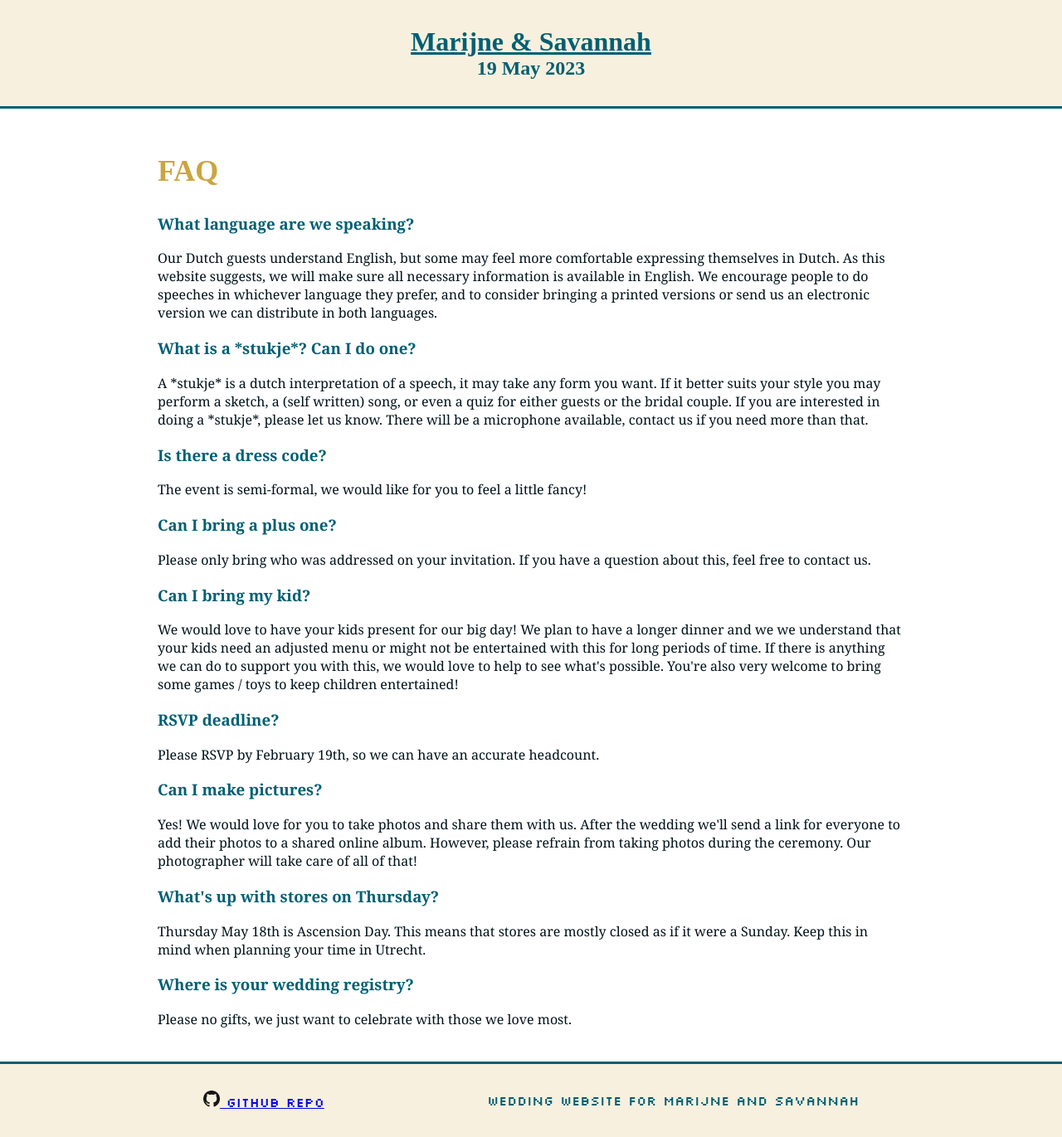
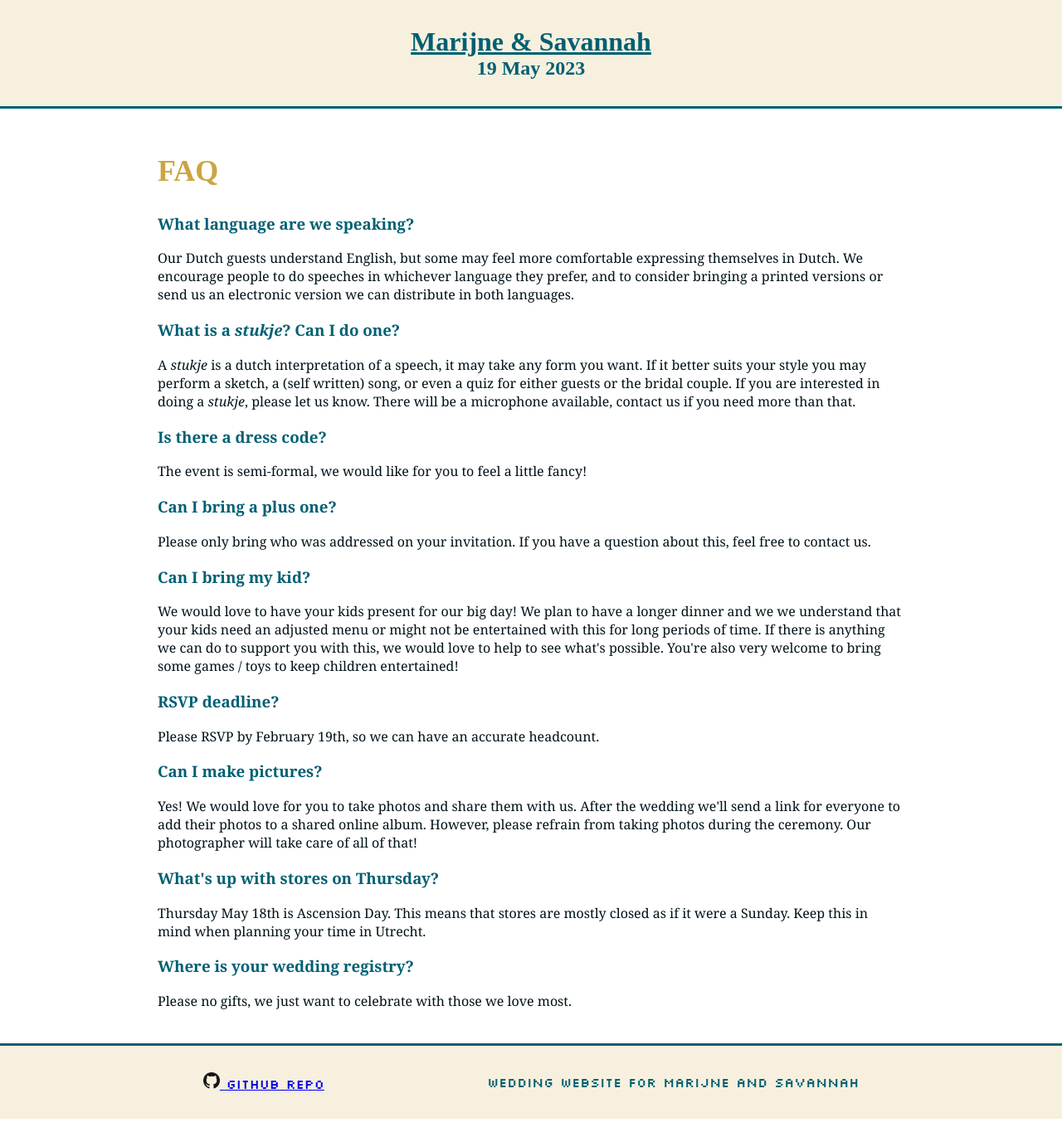
Before and after one commit to schijns-fischer-wedding/schijns-fischer-wedding.github.io, a Jekyll site: the page built from pages/faq.md, in a window 1280 px wide. Shown: the whole page at 83% size. Built offline with Jekyll 4.4.1, drawn with Linux system fonts in a browser that asks for light colours; some web fonts are replaced; after the commit the page ends 1349 px from its top, so only the background shows below that.

Commit message:
made  "stukje" in italics

```diff
--- a/pages/faq.md
+++ b/pages/faq.md
@@ -10,16 +10,15 @@ title: Wedding FAQ
 <h3>What language are we speaking?</h3>
 <p>
   Our Dutch guests understand English, but some may feel more comfortable expressing themselves in Dutch.
-  As this website suggests, we will make sure all necessary information is available in English.
   We encourage people to do speeches in whichever language they prefer,
   and to consider bringing a printed versions or send us an electronic version we can distribute in both languages.
 </p>
 
-<h3>What is a *stukje*? Can I do one?</h3>
+<h3>What is a <em>stukje</em>? Can I do one?</h3>
 <p>
-  A *stukje* is a dutch interpretation of a speech, it may take any form you want.
+  A <em>stukje</em> is a dutch interpretation of a speech, it may take any form you want.
   If it better suits your style you may perform a sketch, a (self written) song, or even a quiz for either guests or the bridal couple.
-  If you are interested in doing a *stukje*, please let us know. There will be a microphone available, contact us if  you need more than that.
+  If you are interested in doing a <em>stukje</em>, please let us know. There will be a microphone available, contact us if  you need more than that.
 </p>
 
 <h3>Is there a dress code?</h3>
```
